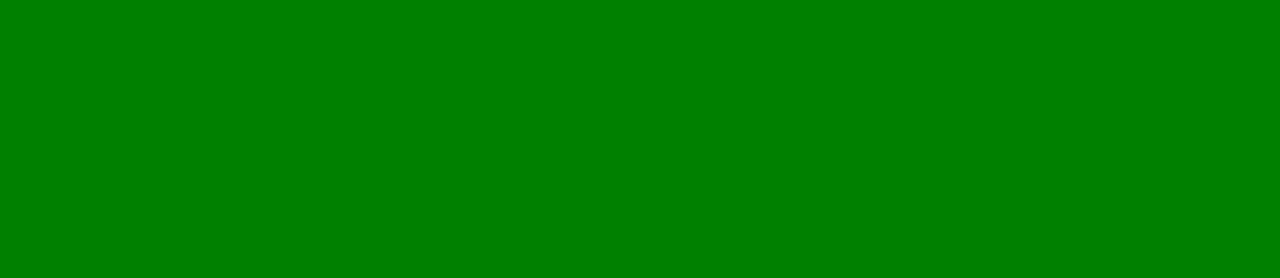
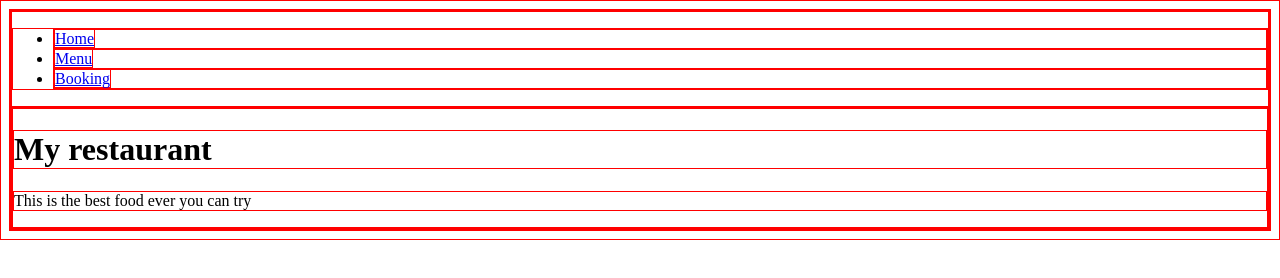
Before and after one commit to Grifo89/Javascript-restaurant-page, a website built with webpack: page dist/index.html in a window 1280 px wide. Built offline with nearby package versions, Linux system fonts and the light colour scheme.

Commit message:
Add navbar and home component

```diff
--- /dev/null
+++ b/src/components/home/home.js
@@ -0,0 +1,24 @@
+
+const Home = (function() {
+  'use strict';
+
+  const divHome = document.createElement("div")
+  const divHomeText = document.createElement("div")
+  const title = document.createElement("h1")
+  const content = document.createElement("p")
+
+  divHome.id = "home"
+  divHome.classList.add("hero-image")
+
+  title.textContent = "My restaurant"
+  content.textContent = "This is the best food ever you can try"
+
+  divHomeText.appendChild(title)
+  divHomeText.appendChild(content)
+
+  divHome.appendChild(divHomeText)
+
+  return divHome
+}());
+
+export default Home
--- /dev/null
+++ b/src/components/navbar/navbar.js
@@ -0,0 +1,37 @@
+const Navbar = (function() {
+  'use strict';
+
+  const nav = document.createElement("nav")
+  const ul = document.createElement("ul")
+  const liHome = document.createElement("li")
+  const liMenu = document.createElement("li")
+  const liBooking = document.createElement("li")
+  const aHome = document.createElement("a")
+  const aMenu = document.createElement("a")
+  const aBooking = document.createElement("a")
+
+  ul.classList.add("navbar")
+
+  aHome.textContent = "Home"
+  aHome.href = "#home"
+  liHome.classList.add("nav-link")
+  liHome.appendChild(aHome)
+  aMenu.textContent = "Menu"
+  aMenu.href = "#menu"
+  liMenu.classList.add("nav-link")
+  liMenu.appendChild(aMenu)
+  aBooking.textContent = "Booking"
+  aBooking.href = "#booking"
+  liBooking.classList.add("nav-link")
+  liBooking.appendChild(aBooking)
+
+  ul.appendChild(liHome)
+  ul.appendChild(liMenu)
+  ul.appendChild(liBooking)
+  nav.appendChild(ul)
+
+  return nav
+
+}());
+
+export default Navbar
--- a/src/index.js
+++ b/src/index.js
@@ -1,3 +1,8 @@
 import './style.scss';
+import Navbar from './components/navbar/navbar'
+import Home from './components/home/home'
 
-console.log("Hello Webpack")
+const content = document.getElementById('content')
+
+content.appendChild(Navbar)
+content.appendChild(Home)
--- a/src/style.scss
+++ b/src/style.scss
@@ -1,3 +1,3 @@
-body {
-  background: green;
+*{
+  border: solid 1px red !important;
 }
--- a/webpack.config.js
+++ b/webpack.config.js
@@ -1,7 +1,7 @@
 const path = require('path');
-const MinifyPlugin = require("babel-minify-webpack-plugin");
 
 module.exports = {
+
   mode: 'development',
   entry: './src/index.js',
   output: {
```
Also changed, not shown: dist/index.html, dist/main.js.
